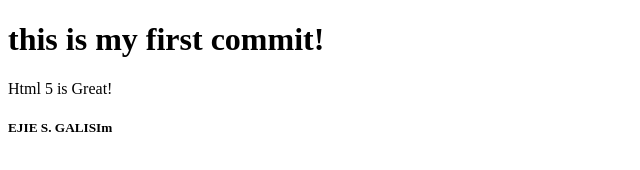
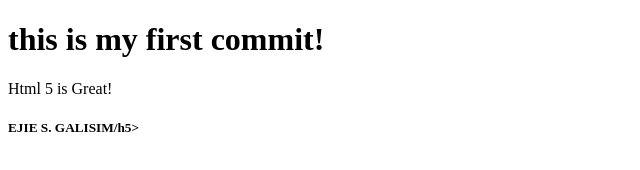
Before and after one commit to ejie13/Test, a plain HTML site: page new.html in a window 1280 px wide. Shown: the full height of the page, 0-640 px from the left. Drawn offline with Linux system fonts and the light colour scheme.

Commit message:
Update new.html

```diff
--- a/new.html
+++ b/new.html
@@ -9,6 +9,6 @@
 <body>
     <h1>this is my first commit!</h1>
     <p>Html 5 is Great!</p>
-    <h5>EJIE S. GALISIm</h5>
+    <h5>EJIE S. GALISIM/h5>
 </body>
 </html>
```
